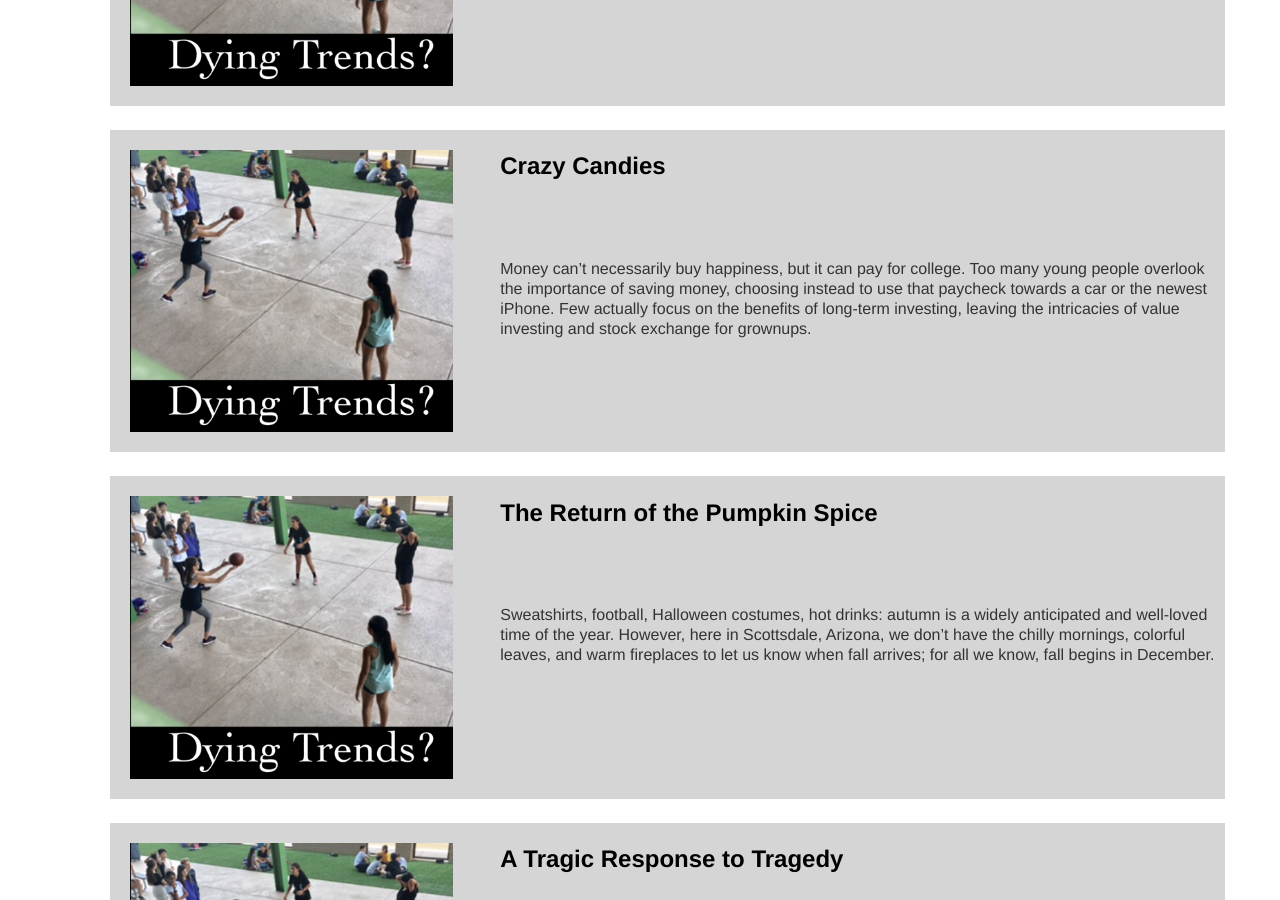
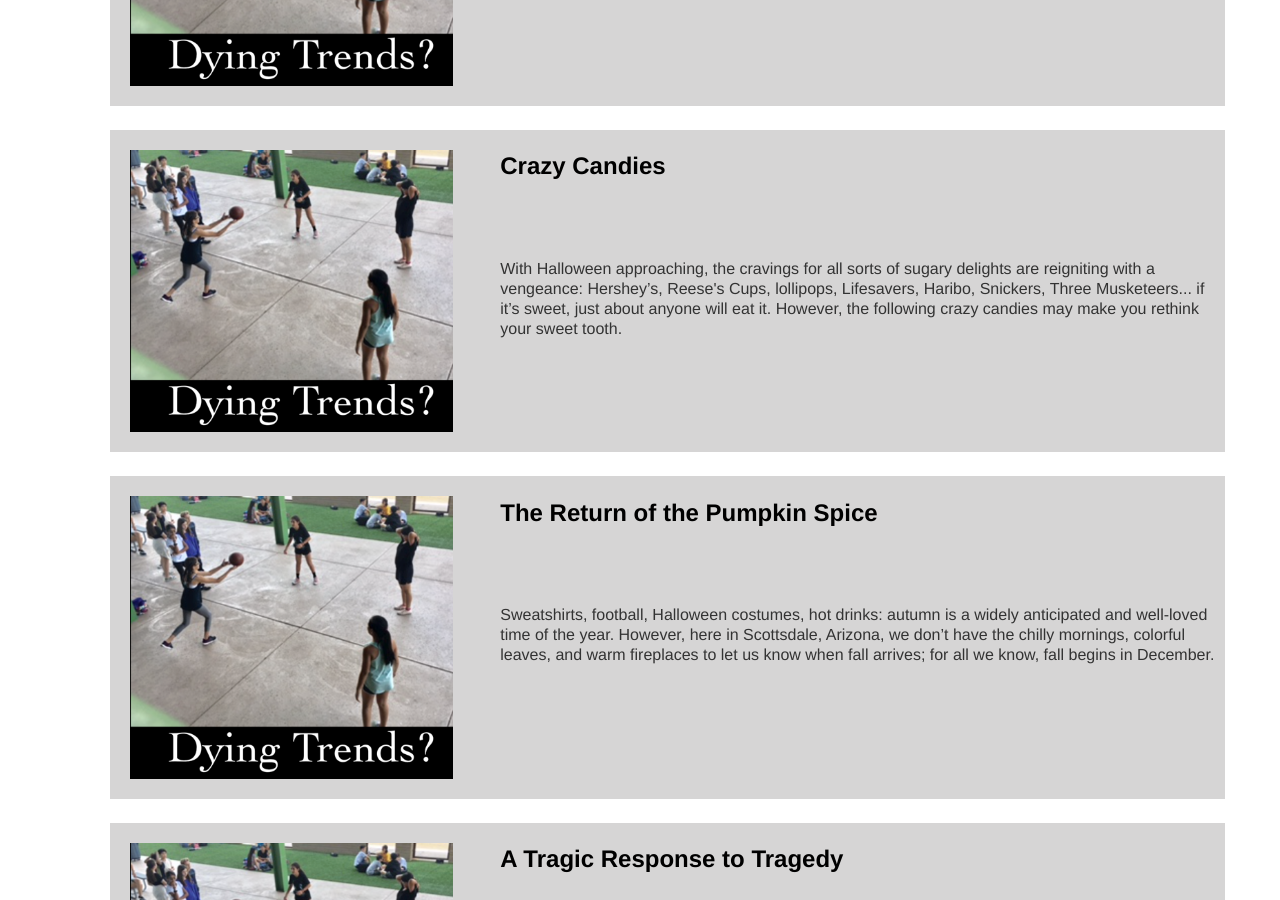
Before and after one commit to Awake99/Awake99.github.io, a Jekyll site: the page built from columns/index.html, in a window 1280 px wide and 900 px high, scrolled down 974 px. Built offline with Jekyll 4.4.1, drawn with Linux system fonts in a browser that asks for light colours; nearby versions of some CDN libraries.

Commit message:
Update 2017-09-29-food2.md

```diff
--- a/columns/_posts/2017-09-29-food2.md
+++ b/columns/_posts/2017-09-29-food2.md
@@ -2,7 +2,7 @@
 layout: article
 image: /img/4.png
 title: Crazy Candies
-excerpt: "Money can’t necessarily buy happiness, but it can pay for college. Too many young people overlook the importance of saving money, choosing instead to use that paycheck towards a car or the newest iPhone. Few actually focus on the benefits of long-term investing, leaving the intricacies of value investing and stock exchange for grownups."
+excerpt: "With Halloween approaching, the cravings for all sorts of sugary delights are reigniting with a vengeance: Hershey’s, Reese's Cups, lollipops, Lifesavers, Haribo, Snickers, Three Musketeers... if it’s sweet, just about anyone will eat it. However, the following crazy candies may make you rethink your sweet tooth."
 ---
 
 <h2>Crazy Candies </h2>
```
